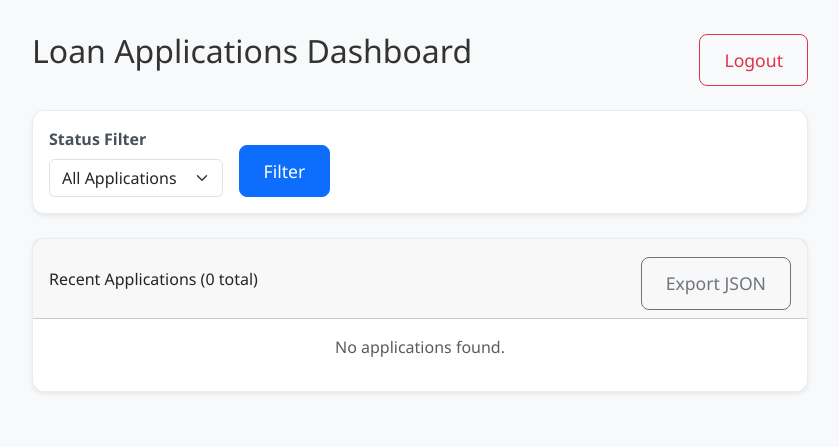
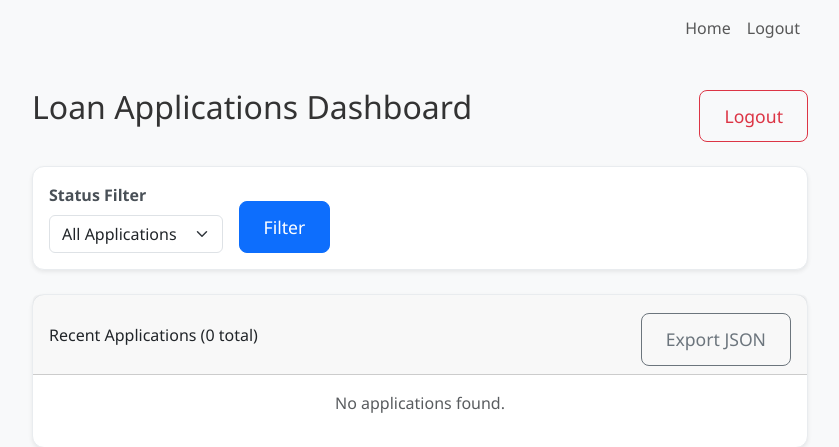
Before and after one commit to tshihab07/Intelligent-Loan-Approval-Prediction-System, a Flask app: page /admin in a window 1280 px wide. Shown: the top 447 px of the page, without its empty margins (220-1059 px from the left). Run offline with Flask 3, Linux system fonts and the light colour scheme; a user stored in the database is signed in; data that the repository does not hold is empty; parts of the project's set-up code (start-up, migrations or seed data) failed here and were passed over.

Commit message:
fix(nav): improve navigation logic to handle back button correctly across pages

```diff
--- a/templates/base.html
+++ b/templates/base.html
@@ -4,14 +4,33 @@
 <head>
     <meta charset="UTF-8">
     <meta name="viewport" content="width=device-width, initial-scale=1.0">
-    <title>{% block title %}Loan Approval Prediction{% endblock %}</title>
+    <title>{% block title %}Intelligent Loan Approval Forecasting{% endblock %}</title>
     <link href="https://cdn.jsdelivr.net/npm/bootstrap@5.3.0/dist/css/bootstrap.min.css" rel="stylesheet">
     <link rel="stylesheet" href="{{ url_for('static', filename='css/style.css') }}">
 </head>
 <body>
+    <!-- Plain Navigation (no colored header) -->
+    <nav class="navbar navbar-expand-lg navbar-light bg-light mb-4">
+        <div class="container">
+            <div class="navbar-nav ms-auto">
+                {% if request.endpoint and request.endpoint != 'main.index' %}
+                    <a class="nav-link" href="{{ url_for('main.index') }}">Home</a>
+                {% endif %}
+                <!-- 👇 FIXED: Don't show "Back" on admin dashboard -->
+                {% if request.endpoint and request.endpoint not in ['main.index', 'main.basic_info', 'main.admin_dashboard'] %}
+                    <a class="nav-link" href="javascript:history.back()">Back</a>
+                {% endif %}
+                {% if current_user.is_authenticated %}
+                    <a class="nav-link" href="{{ url_for('main.logout') }}">Logout</a>
+                {% endif %}
+            </div>
+        </div>
+    </nav>
+
     <div class="container mt-4">
         {% block content %}{% endblock %}
     </div>
+
     <script src="https://cdn.jsdelivr.net/npm/bootstrap@5.3.0/dist/js/bootstrap.bundle.min.js"></script>
     <script src="{{ url_for('static', filename='js/script.js') }}"></script>
 </body>
```
